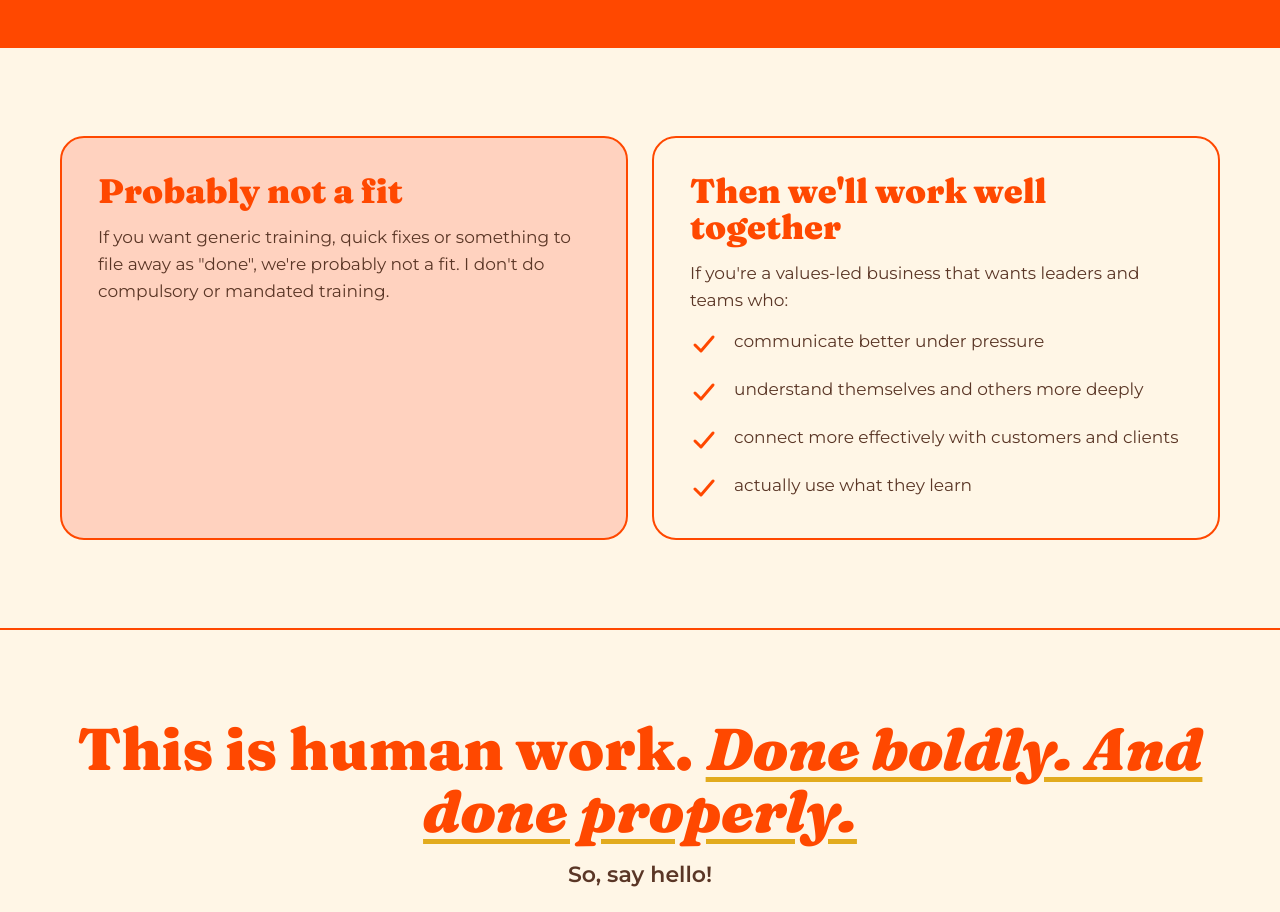
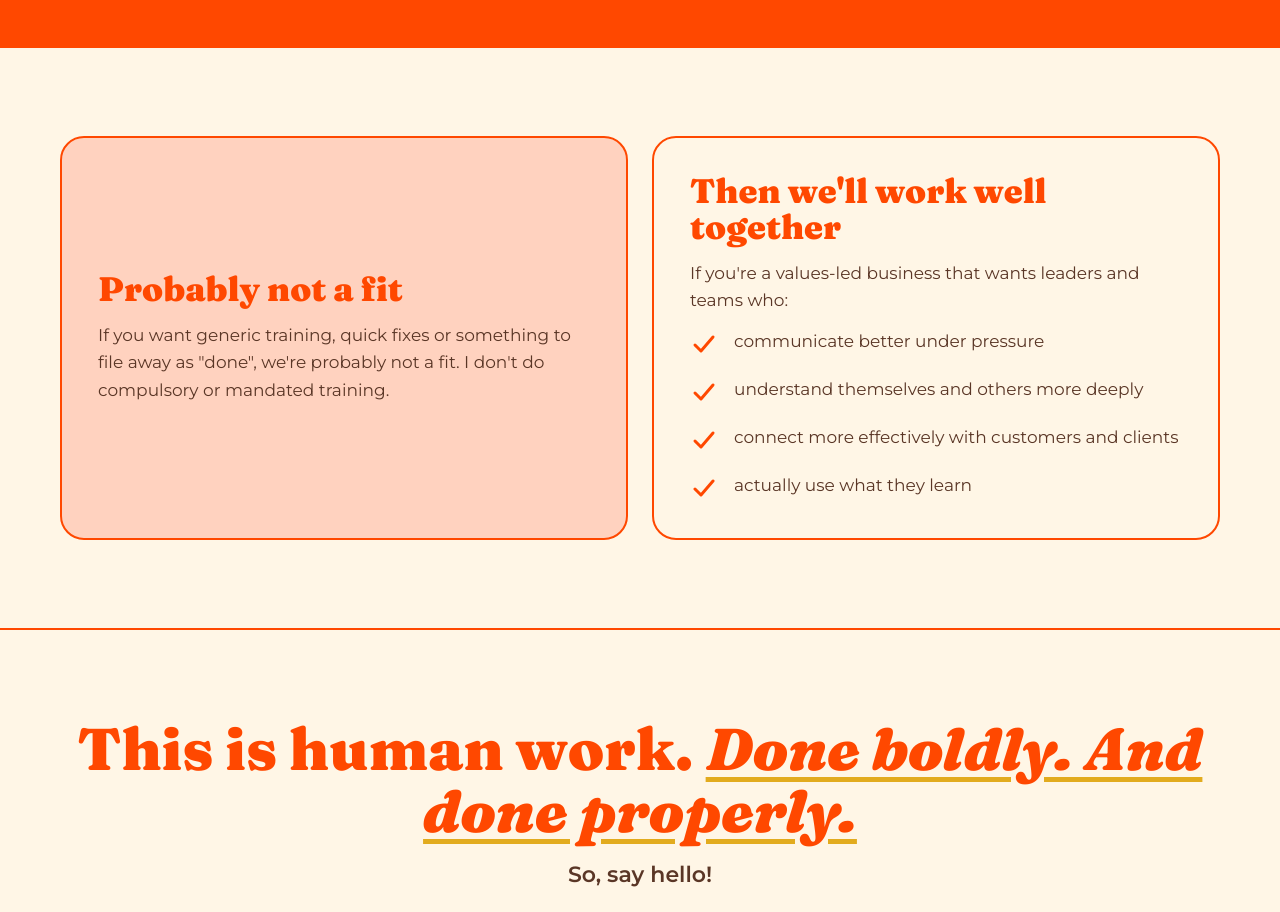
Before and after one commit to hellopeopleco/hellopeopleco-website, a plain HTML site: page about.html in a window 1280 px wide. Shown: the part 2060-2972 px from the top of the page. Drawn offline with Linux system fonts and the light colour scheme.

Commit message:
About: vertically centre the 'Probably not a fit' card text
Co-Authored-By: Claude Sonnet 5.5 <noreply@anthropic.com>
Claude-Session: https://claude.ai/code/session_01DZLPfyaJ8VnbgauC6H2x3i

```diff
--- a/about.html
+++ b/about.html
@@ -69,7 +69,7 @@
 <section class="band band--cream">
 <div class="wrap">
 <div class="row row--2 row--stretch">
-<div class="card card--peach card--lg"><h2>Probably not a fit</h2><p>If you want generic training, quick fixes or something to file away as "done", we're probably not a fit. I don't do compulsory or mandated training.</p></div>
+<div class="card card--peach card--lg card--vcenter"><h2>Probably not a fit</h2><p>If you want generic training, quick fixes or something to file away as "done", we're probably not a fit. I don't do compulsory or mandated training.</p></div>
 <div class="card card--lg"><h2>Then we'll work well together</h2><p>If you're a values-led business that wants leaders and teams who:</p><ul class="list"><li><svg class="icon" viewBox="0 0 28 28" fill="none" stroke="currentColor" stroke-width="3" stroke-linecap="round" stroke-linejoin="round" aria-hidden="true"><path d="M5 15l6 6L23 7"/></svg><span>communicate better under pressure</span></li><li><svg class="icon" viewBox="0 0 28 28" fill="none" stroke="currentColor" stroke-width="3" stroke-linecap="round" stroke-linejoin="round" aria-hidden="true"><path d="M5 15l6 6L23 7"/></svg><span>understand themselves and others more deeply</span></li><li><svg class="icon" viewBox="0 0 28 28" fill="none" stroke="currentColor" stroke-width="3" stroke-linecap="round" stroke-linejoin="round" aria-hidden="true"><path d="M5 15l6 6L23 7"/></svg><span>connect more effectively with customers and clients</span></li><li><svg class="icon" viewBox="0 0 28 28" fill="none" stroke="currentColor" stroke-width="3" stroke-linecap="round" stroke-linejoin="round" aria-hidden="true"><path d="M5 15l6 6L23 7"/></svg><span>actually use what they learn</span></li></ul></div>
 </div>
 </div>
--- a/css/style.css
+++ b/css/style.css
@@ -116,6 +116,7 @@ em{font-style:italic;text-decoration:underline;text-decoration-color:var(--musta
 .card--blue{background:var(--blue)}
 .card--orange{background:var(--orange);color:var(--cream)}
 .card--lg{padding:36px}
+.card--vcenter{justify-content:center}
 .card--sm{padding:28px}
 .card--row{flex-direction:row;align-items:flex-start;gap:16px}
 .card--bare{background:transparent;border:0;padding:8px 0}
```
